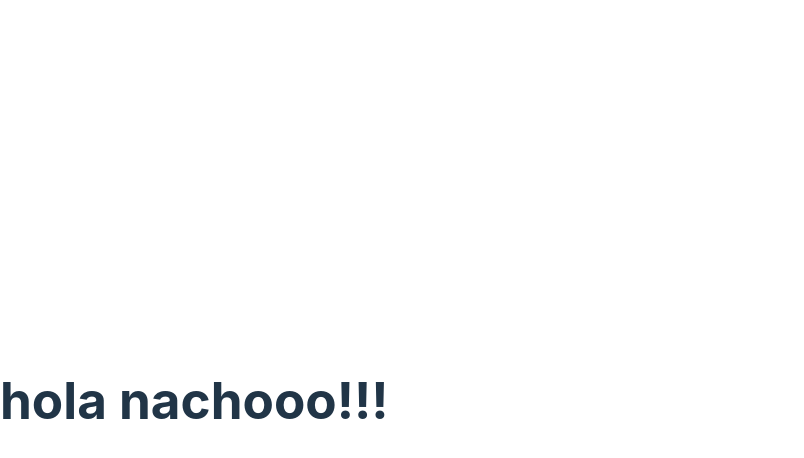
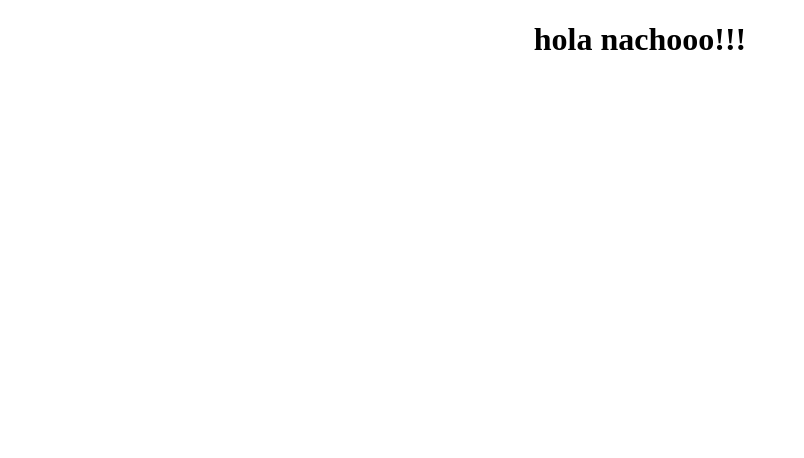
Before and after one commit to ignaciolopezc/Curso_react, a React (Vite) app: page / in a window 1280 px wide. Shown: the top 458 px of the page, without its empty margins (0-804 px from the left). Built offline with nearby package versions, Linux system fonts and the light colour scheme.

Commit message:
mod index.css

```diff
--- a/src/App.jsx
+++ b/src/App.jsx
@@ -1,5 +1,5 @@
 const App = () => {
-    return <h1>hola nachooo!!!</h1>
+    return <h1 className="text-center">hola nachooo!!!</h1>
 }
 
 export default App
--- a/src/index.css
+++ b/src/index.css
@@ -1,69 +1,3 @@
-:root {
-  font-family: Inter, system-ui, Avenir, Helvetica, Arial, sans-serif;
-  line-height: 1.5;
-  font-weight: 400;
-
-  color-scheme: light dark;
-  color: rgba(255, 255, 255, 0.87);
-  background-color: #242424;
-
-  font-synthesis: none;
-  text-rendering: optimizeLegibility;
-  -webkit-font-smoothing: antialiased;
-  -moz-osx-font-smoothing: grayscale;
-  -webkit-text-size-adjust: 100%;
+.text-center {
+  text-align: center;
 }
-
-a {
-  font-weight: 500;
-  color: #646cff;
-  text-decoration: inherit;
-}
-a:hover {
-  color: #535bf2;
-}
-
-body {
-  margin: 0;
-  display: flex;
-  place-items: center;
-  min-width: 320px;
-  min-height: 100vh;
-}
-
-h1 {
-  font-size: 3.2em;
-  line-height: 1.1;
-}
-
-button {
-  border-radius: 8px;
-  border: 1px solid transparent;
-  padding: 0.6em 1.2em;
-  font-size: 1em;
-  font-weight: 500;
-  font-family: inherit;
-  background-color: #1a1a1a;
-  cursor: pointer;
-  transition: border-color 0.25s;
-}
-button:hover {
-  border-color: #646cff;
-}
-button:focus,
-button:focus-visible {
-  outline: 4px auto -webkit-focus-ring-color;
-}
-
-@media (prefers-color-scheme: light) {
-  :root {
-    color: #213547;
-    background-color: #ffffff;
-  }
-  a:hover {
-    color: #747bff;
-  }
-  button {
-    background-color: #f9f9f9;
-  }
-}
```
